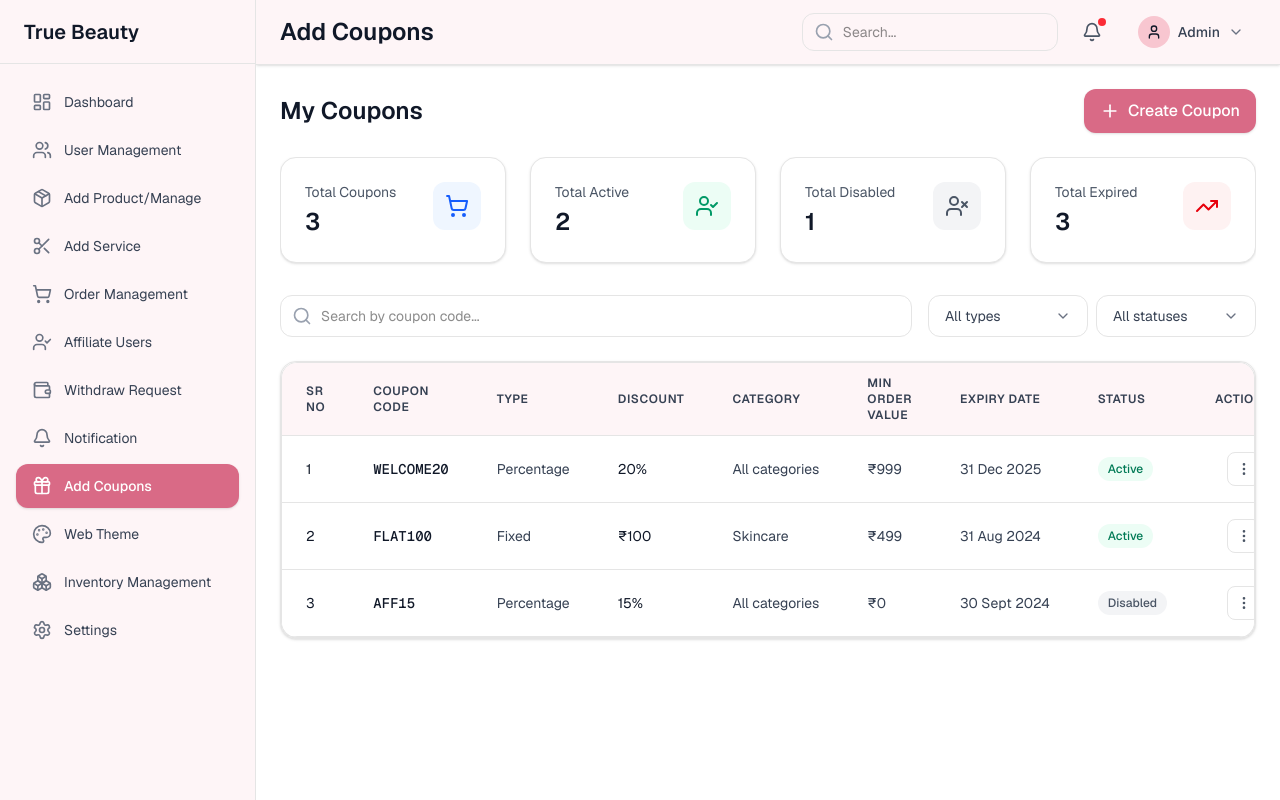
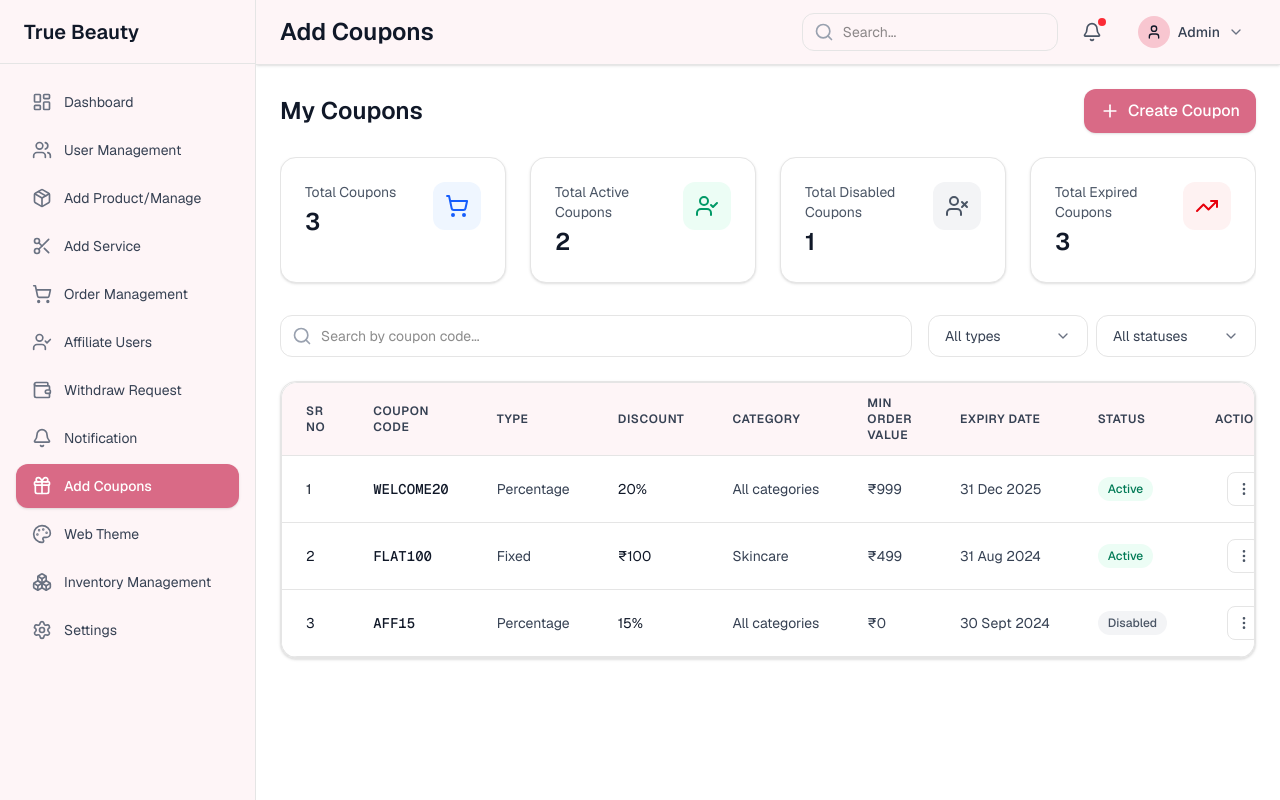
Before and after one commit to ZoyaAnsari19/true-beauty-admin-panel, a Next.js app: page /addCoupons in a window 1280 px wide. Built offline with nearby package versions, Linux system fonts and the light colour scheme.

Commit message:
Refactor AddCouponsPage and CouponForm: Update KPI card titles for clarity and enhance minOrderValue input handling to prevent leading zeros, improving user experience and data representation.

```diff
--- a/app/addCoupons/page.tsx
+++ b/app/addCoupons/page.tsx
@@ -497,21 +497,21 @@ export default function AddCouponsPage() {
           className="min-w-[260px] md:min-w-0 shrink-0 md:shrink"
         />
         <KpiCard
-          title="Total Active"
+          title="Total Active Coupons"
           value={kpis.active.toLocaleString()}
           icon="user-check"
           iconClassName="bg-emerald-50 text-emerald-600"
           className="min-w-[260px] md:min-w-0 shrink-0 md:shrink"
         />
         <KpiCard
-          title="Total Disabled"
+          title="Total Disabled Coupons"
           value={kpis.disabled.toLocaleString()}
           icon="user-x"
           iconClassName="bg-gray-100 text-gray-600"
           className="min-w-[260px] md:min-w-0 shrink-0 md:shrink"
         />
         <KpiCard
-          title="Total Expired"
+          title="Total Expired Coupons"
           value={kpis.expired.toLocaleString()}
           icon="trending-up"
           iconClassName="bg-red-50 text-red-600"
--- a/components/ui/CouponForm.tsx
+++ b/components/ui/CouponForm.tsx
@@ -342,14 +342,20 @@ export function CouponForm({
           type="number"
           min={1}
           step={1}
-          value={values.minOrderValue ?? ""}
-          onChange={(e) =>
+          value={values.minOrderValue === 0 ? "" : values.minOrderValue}
+          onChange={(e) => {
+            const raw = e.target.value;
+            let normalized = raw.replace(/^0+(?=\d)/, "");
+            // Treat a single leading zero as empty so the field doesn't show just "0"
+            if (normalized === "0") {
+              normalized = "";
+            }
             setValues((v) => ({
               ...v,
               minOrderValue:
-                e.target.value === "" ? 0 : Number(e.target.value),
-            }))
-          }
+                normalized === "" ? 0 : Number(normalized),
+            }));
+          }}
           className={inputClass}
           placeholder="0"
         />
```
